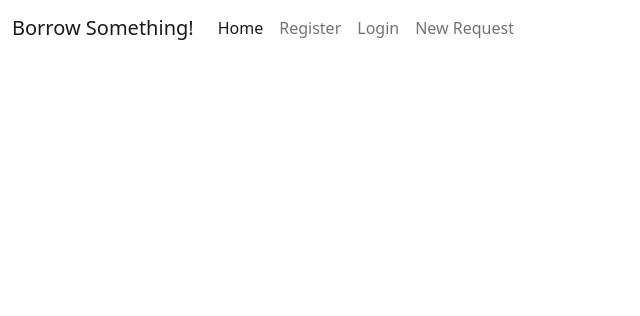
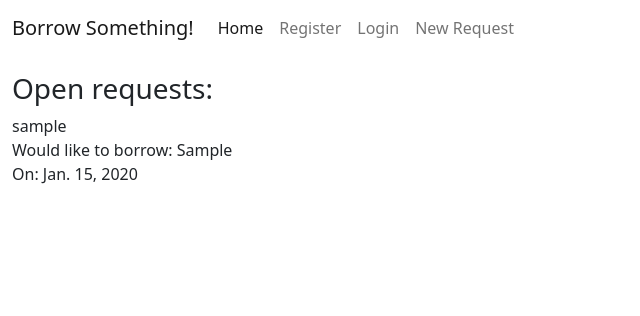
Before and after one commit to SiJiL82/borrow_something, a Django app: page / in a window 1280 px wide. Shown: the top 316 px of the page, without its empty margins (0-640 px from the left). Run offline with Django 3.2, Linux system fonts and the light colour scheme; tables that the repository leaves empty hold one stand-in row (values such as "Sample post"); parts of the project's set-up code (start-up, migrations or seed data) failed here and were passed over.

Commit message:
Add skeleton HTML to display active requests

```diff
--- a/templates/index.html
+++ b/templates/index.html
@@ -4,11 +4,17 @@
 
 <div class="container-fluid">
     <div class="row">
+        <div class="col-12 mt-3 left">
+            <h3>Open requests:</h3>
+            <div class="row">
+                {% for borrow_request in request_list  %}
+                    <div>
+                        {{ borrow_request.requester }} <br>
+                        Would like to borrow: {{ borrow_request.requested_item }}  <br>
+                        On: {{ borrow_request.required_date }}
+                    </div>
 
-        <!-- Blog Entries Column -->
-        <div class="col-12 mt-3 left">
-            <div class="row">
-
+                {% endfor %}
             </div>
         </div>
     </div>
```
